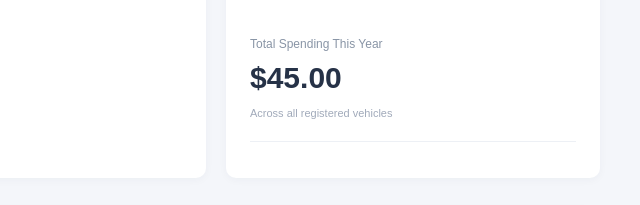
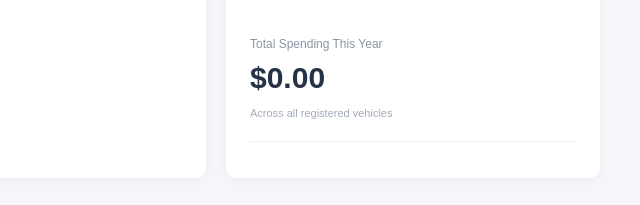
Before and after one commit to WartburgMason/CMT-masonb, a website: page index.html in a window 1280 px wide. Shown: the part 850-1055 px from the top of the page, 640-1280 px from the left. Drawn offline with Linux system fonts and the light colour scheme.

Commit message:
Connects maintenance records to the cost dashboards

```diff
--- a/index.html
+++ b/index.html
@@ -118,7 +118,7 @@
                     <div class="stat-icon green">💰</div>
                     <div>
                         <p>Total Expenses</p>
-                        <h2>$0.00</h2>
+                        <h2 id="expenseDashboard"></h2>
                         <small>This year</small>
                     </div>
                 </div>
@@ -382,7 +382,7 @@
 
                     <div class="expense-summary">
                         <p>Total Spending This Year</p>
-                        <h2>$45.00</h2>
+                        <h2 id="expenseSummary">$45.00</h2>
                         <span class="expense-description">
                             Across all registered vehicles
                         </span>
--- a/script.js
+++ b/script.js
@@ -346,6 +346,7 @@ maintenanceForm.addEventListener("submit", function (event) {
 
     // Refresh maintenance history
     displayMaintenanceRecords();
+    updateCostDisplays();
 
     // Reset and hide form
     maintenanceForm.reset();
@@ -442,5 +443,34 @@ function clearMaintenanceErrors() {
 }
 
 // Initial setup
-populateVehicleDropdown();
-displayMaintenanceRecords();
+document.addEventListener("DOMContentLoaded", function () {
+    populateVehicleDropdown();
+    displayMaintenanceRecords();
+});
+
+function costTracker(records = maintenanceRecords) {
+    const totalCost = records.reduce(function (sum, record) {
+        return sum + record.cost;
+    }, 0);
+    return Number(totalCost.toFixed(2));
+}
+// connect Cost Tracker to displays
+function updateCostDisplays() {
+    document.getElementById("expenseDashboard").textContent = costTracker().toLocaleString(
+        "en-US",
+        {
+            style: "currency",
+            currency: "USD"
+        }
+    );
+    document.getElementById("expenseSummary").textContent = costTracker().toLocaleString(
+        "en-US",
+        {
+            style: "currency",
+            currency: "USD"
+        }
+    );
+};
+document.addEventListener("DOMContentLoaded", function () {
+    updateCostDisplays();
+});
```
Also changed, not shown: __tests__/cmt.test.js (+1 -1 lines).
